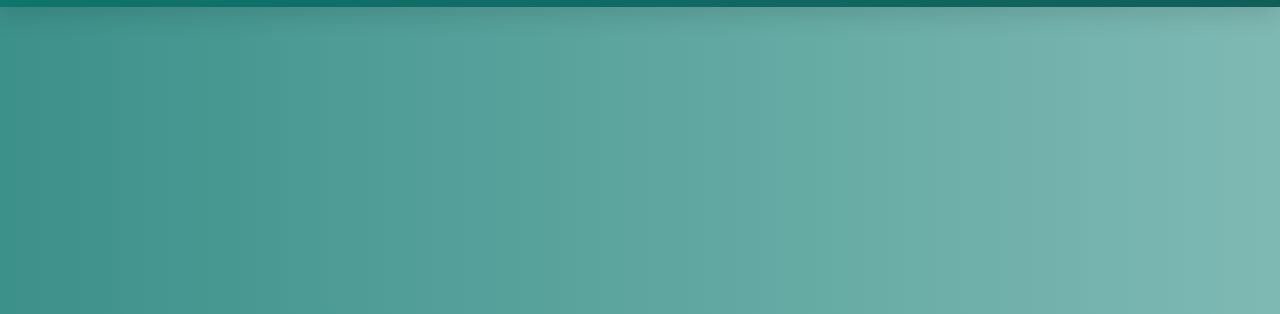
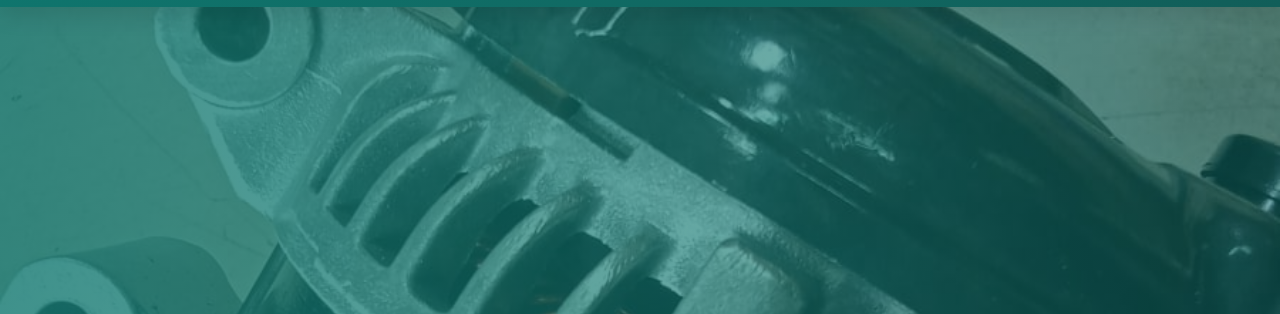
Before and after one commit to Giofannygk/Bengkel, a plain HTML site: page index.html in a window 1280 px wide. Shown: the part 64-378 px from the top of the page. Drawn offline with Linux system fonts and the light colour scheme; files whose address does not match are found by name.

Commit message:
Update style.css

```diff
--- a/style.css
+++ b/style.css
@@ -100,7 +100,7 @@
       min-height: 600px;
       position: relative;
       overflow: hidden;
-      background: url('image/image1.jpg') center/cover no-repeat;
+      background: url('image1.jpg') center/cover no-repeat;
     }
 
     .hero::before {
```
